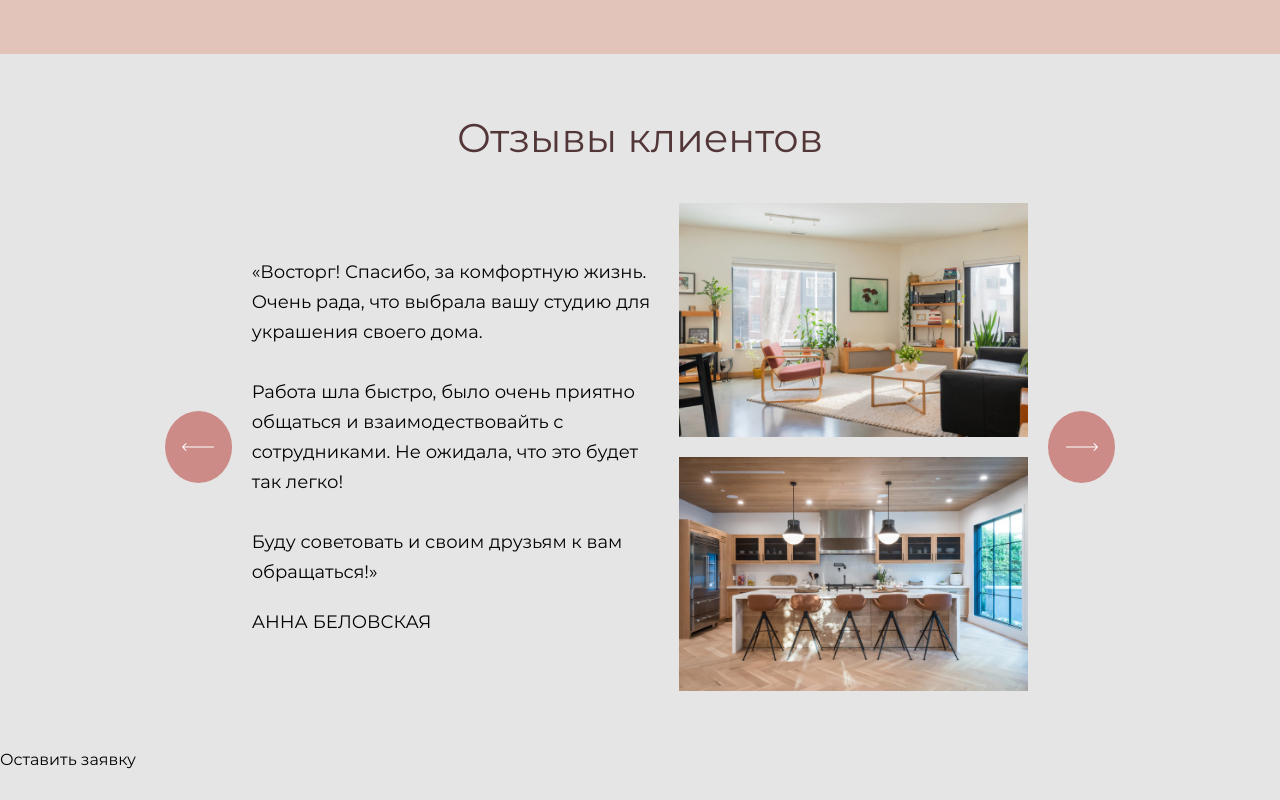
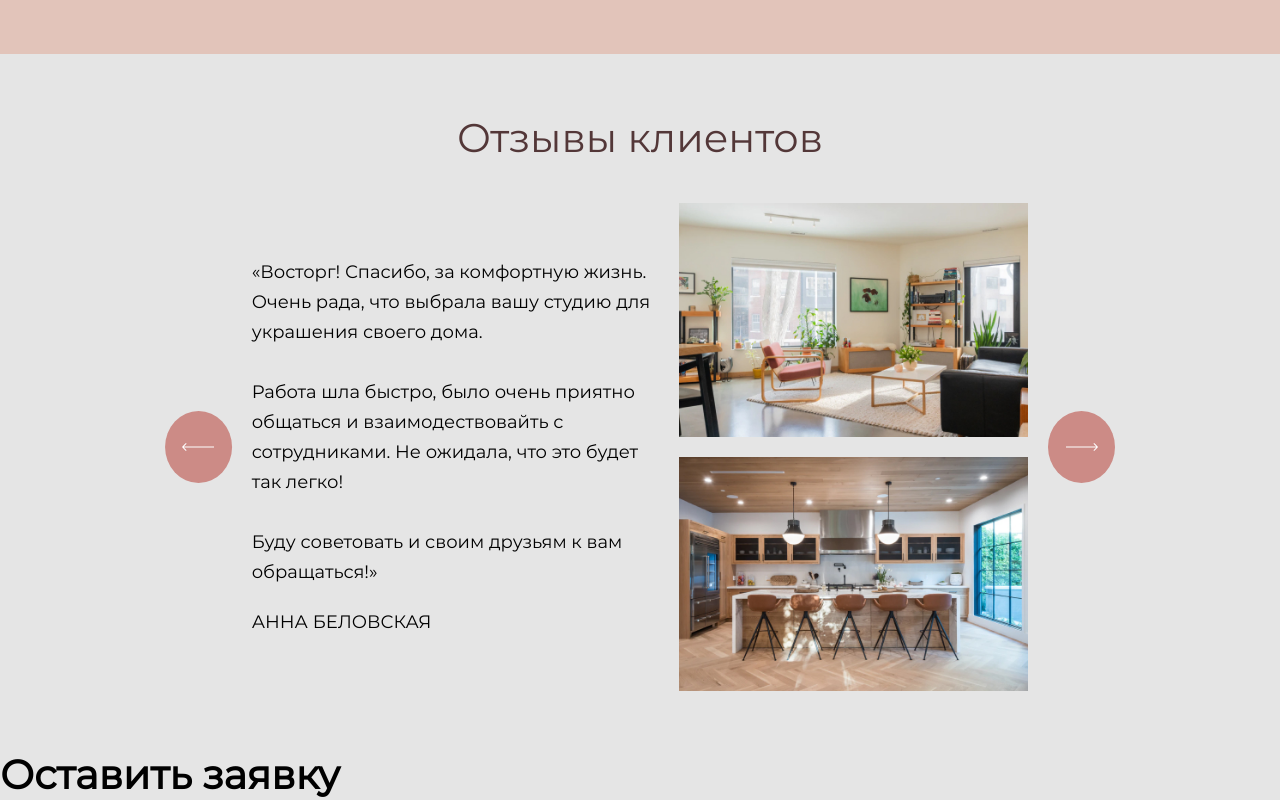
Before and after one commit to artem-shadrin/scandi, a plain HTML site: page index.html in a window 1280 px wide. Shown: the part 4725-5525 px from the top of the page. Before the commit the page ends 5494 px from the top, so only its background shows below. Drawn offline with Linux system fonts and the light colour scheme.

Commit message:
add request h2

```diff
--- a/index.html
+++ b/index.html
@@ -171,7 +171,9 @@
                 </button>
             </div>
         </section>
-        <section class="main-page__item leave-request" id="leave-request">Оставить заявку</section>
+        <section class="main-page__item leave-request" id="leave-request">
+            <h2 class="leave-request__title">Оставить заявку</h2>
+        </section>
     </main>
     <footer class="footer-page">
 
```
